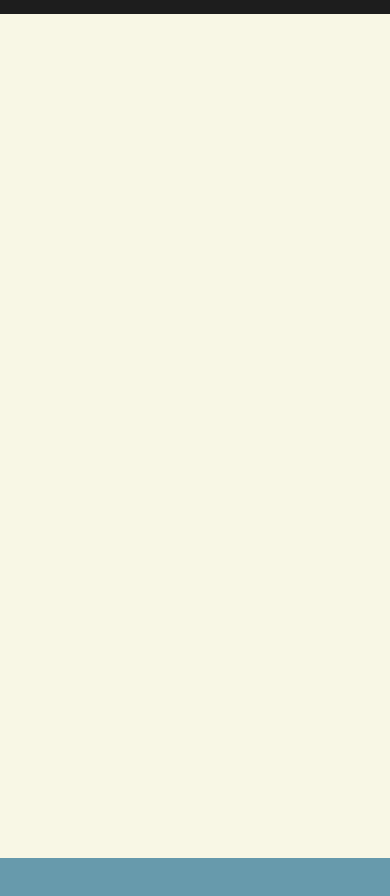
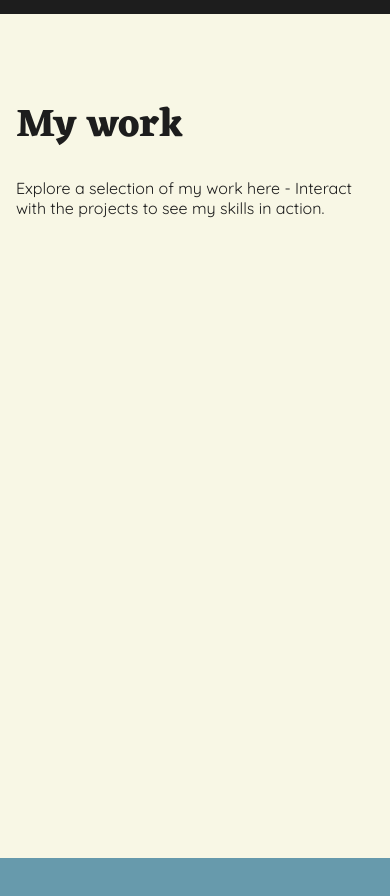
Before and after one commit to elma1989/portfolio, an Angular app: page / in a window 390 px wide. Shown: the part 2566-3462 px from the top of the page. Built offline with nearby package versions, Linux system fonts and the light colour scheme.

Commit message:
chore: Updated ProjectsComponent - Added title, description

```diff
--- a/public/assets/i18n/de.json
+++ b/public/assets/i18n/de.json
@@ -29,5 +29,9 @@
         "desc": "Währeend meiner Weiterbildung zum Frontend Webentwickler habe ich die folgenden Technologien gelernt. Eine Backend-Technologie war mir bereits vor der Weiterbildung bekannt.",
         "overlay-title": "Sie sehen nicht die Technologie, die Sie suchen?",
         "overlay-desc": "Kontaktieren Sie mich ruhig. Ich erweitere gerne mein bisheriges Wissen. Ich habe ein spezielles Interesse dies Technologien zu lernen:"
+    },
+    "projects": {
+        "title": "Meine Arbeit",
+        "desc": "Erkunden Sie Auswahl von meiner Arbeit hier - Interagieren Sie mit den projekten, um meine Fähigkeiten in Aktion zu sehen."
     }
 }
--- a/public/assets/i18n/en.json
+++ b/public/assets/i18n/en.json
@@ -29,5 +29,9 @@
         "desc": "During my continuing eduction for froentend webdeveloper I have earned the following skills. One backend skill I learned before education.",
         "overlay-title": "Don't see the skill are you looking for?",
         "overlay-desc": "Feel free to contact me. I look forward to expanding my previous knowladge. Also I have special interest in learning:"
+    },
+    "projects": {
+        "title": "My work",
+        "desc": "Explore a selection of my work here - Interact with the projects to see my skills in action."
     }
 }
--- a/src/app/main-content/projects-section/projects-section.component.html
+++ b/src/app/main-content/projects-section/projects-section.component.html
@@ -4,7 +4,10 @@
     flex flex-col gap-8">
         <header class="w-full lg:w-3/4 h-28
         flex flex-col gap-8 lg:flex-row lg:items-center">
-
+            <h1 class="font-eczar
+            text-[2.5rem]/[2.5rem] lg:text-[4.5rem]/[4.5rem]"
+            >{{ 'projects.title' | translate }}</h1>
+            <p class="lg:px-8 lg:flex-1">{{ 'projects.desc' | translate }}</p>
         </header>
     </div>
 </div>
--- a/src/app/main-content/projects-section/projects-section.component.ts
+++ b/src/app/main-content/projects-section/projects-section.component.ts
@@ -1,8 +1,11 @@
 import { Component } from '@angular/core';
+import { TranslatePipe } from '../../shared/pipes/translate.pipe';
 
 @Component({
   selector: 'section[projects]',
-  imports: [],
+  imports: [
+    TranslatePipe
+  ],
   templateUrl: './projects-section.component.html',
   styleUrl: './projects-section.component.css'
 })
```
Also changed, not shown: 1 other file (tests, documents, lock files or other folders).
